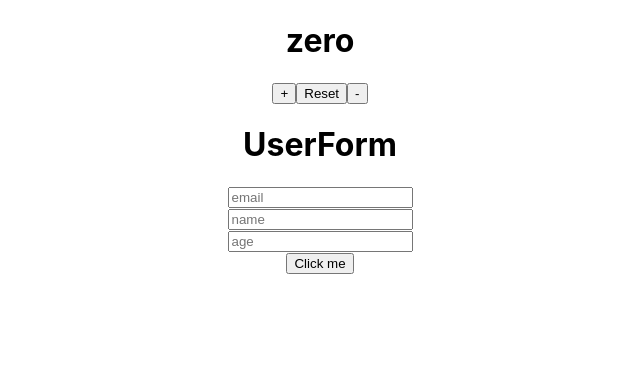
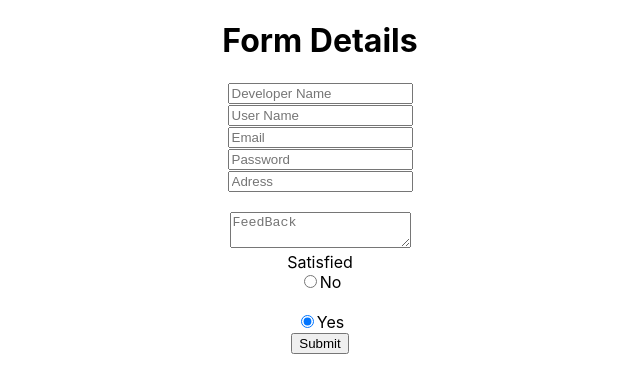
Before and after one commit to HussnulMaab192/MernStackBootCamp, a React (Create React App) app in the folder react_classwork/: page / in a window 1280 px wide. Shown: the top 392 px of the page, without its empty margins (320-960 px from the left). Built offline with nearby package versions, Linux system fonts and the light colour scheme.

Commit message:
Form data and child to parent data transfer using props

```diff
--- /dev/null
+++ b/react_classwork/src/2022-12-3/apicallforuser.jsx
@@ -0,0 +1,42 @@
+import React, { useState, useEffect } from "react";
+
+const Apicallforuser = () => {
+  const [user, setUser] = useState([]);
+  useEffect(() => {
+    setTimeout(() => {
+      getUserData();
+    }, 2000);
+  }, []);
+
+  const getUserData = async () => {
+    try {
+      const resposne = await fetch(
+        "https://jsonplaceholder.typicode.com/users"
+      );
+      const data = await resposne.json();
+      console.log(data);
+      setUser(data);
+    } catch (error) {
+      console.log("🚀 Error!!!", error);
+    }
+  };
+
+  return (
+    <div>
+      Apicallforuser
+      {user.length > 0 ? (
+        user.map((el) => (
+          <div>
+            <h1>User name : {el.name}</h1>
+            <h1>User Address : {el.address.street}</h1>
+            <h1>User Email : {el.email}</h1>
+          </div>
+        ))
+      ) : (
+        <p>Loadign...</p>
+      )}
+    </div>
+  );
+};
+
+export default Apicallforuser;
--- /dev/null
+++ b/react_classwork/src/2022-12-3/taskForm.jsx
@@ -0,0 +1,99 @@
+import { useState } from "react";
+
+const TaskForm = () => {
+  const [inputs, setInputs] = useState("");
+  const handleChange = (event) => {
+    const name = event.target.name;
+    const value = event.target.value;
+    setInputs((values) => ({ ...values, [name]: value }));
+  };
+
+  const handleSubmit = (event) => {
+    event.preventDefault();
+    console.log(inputs);
+  };
+  return (
+    <form onSubmit={handleSubmit}>
+      <h1>Form Details</h1>
+      <input
+        type="text"
+        name="devName"
+        placeholder="Developer Name"
+        value={inputs.devName || ""}
+        onChange={handleChange}
+      />
+      <br></br>
+      <input
+        type="text"
+        name="userName"
+        placeholder="User Name"
+        value={inputs.userName || ""}
+        onChange={handleChange}
+      />
+      <br></br>
+      <input
+        type="text"
+        name="email"
+        placeholder="Email"
+        value={inputs.email || ""}
+        onChange={handleChange}
+      />
+      <br></br>
+      <input
+        type="text"
+        name="password"
+        placeholder="Password"
+        value={inputs.password || ""}
+        onChange={handleChange}
+      />
+      <br></br>
+      <input
+        type="text"
+        name="address"
+        placeholder="Adress"
+        value={inputs.address || ""}
+        onChange={handleChange}
+      />
+      <br></br>
+      <br></br>
+      <textarea
+        type="text"
+        name="feedback"
+        placeholder="FeedBack"
+        value={inputs.feedback || ""}
+        onChange={handleChange}
+      />
+
+      <div>
+        <label> Satisfied </label>
+        <div class="form-check">
+          <input
+            class="form-check-input"
+            type="radio"
+            name="flexRadioDefault"
+            id="flexRadioDefault1"
+          />
+          <label class="form-check-label" for="flexRadioDefault1">
+            No
+          </label>
+        </div>{" "}
+        <br />
+        <div class="form-check">
+          <input
+            class="form-check-input"
+            type="radio"
+            name="flexRadioDefault"
+            id="flexRadioDefault2"
+            checked
+          />
+          <label class="form-check-label" for="flexRadioDefault2">
+            Yes
+          </label>
+        </div>
+      </div>
+      <input type="submit" />
+    </form>
+  );
+};
+
+export default TaskForm;
--- a/react_classwork/src/App.js
+++ b/react_classwork/src/App.js
@@ -1,15 +1,21 @@
 import "./App.css";
 import Counter from "./2022-11-27/counter_app";
 import Form from "./2022-11-27/forms";
+import Apicallforuser from "./2022-12-3/apicallforuser";
+import TaskForm from "./2022-12-3/taskForm";
 
 function App() {
+  // const [state, setState] = useState("");
+  // const [get, getState] = useState("");
   return (
     <div className="App">
       {/* <Header text="this is header" age="age" />
       <Counter></Counter>
       <Classcomponent text="Hi i am child component" /> */}
-      <Counter></Counter>
-      <Form></Form>
+      {/* <Counter></Counter> */}
+      {/* <Form></Form> */}
+      {/* <TaskForm name={state} setName={(params) => setState(params)} /> */}
+      <TaskForm />
     </div>
   );
 }
```
Also changed, not shown: react_classwork/src/2022-12-3/lifecycleoffunctioncomponent.jsx (added, +8 -0 lines), react_classwork/src/2022-12-3/life_cycleofclasscomponent.jsx (added).
